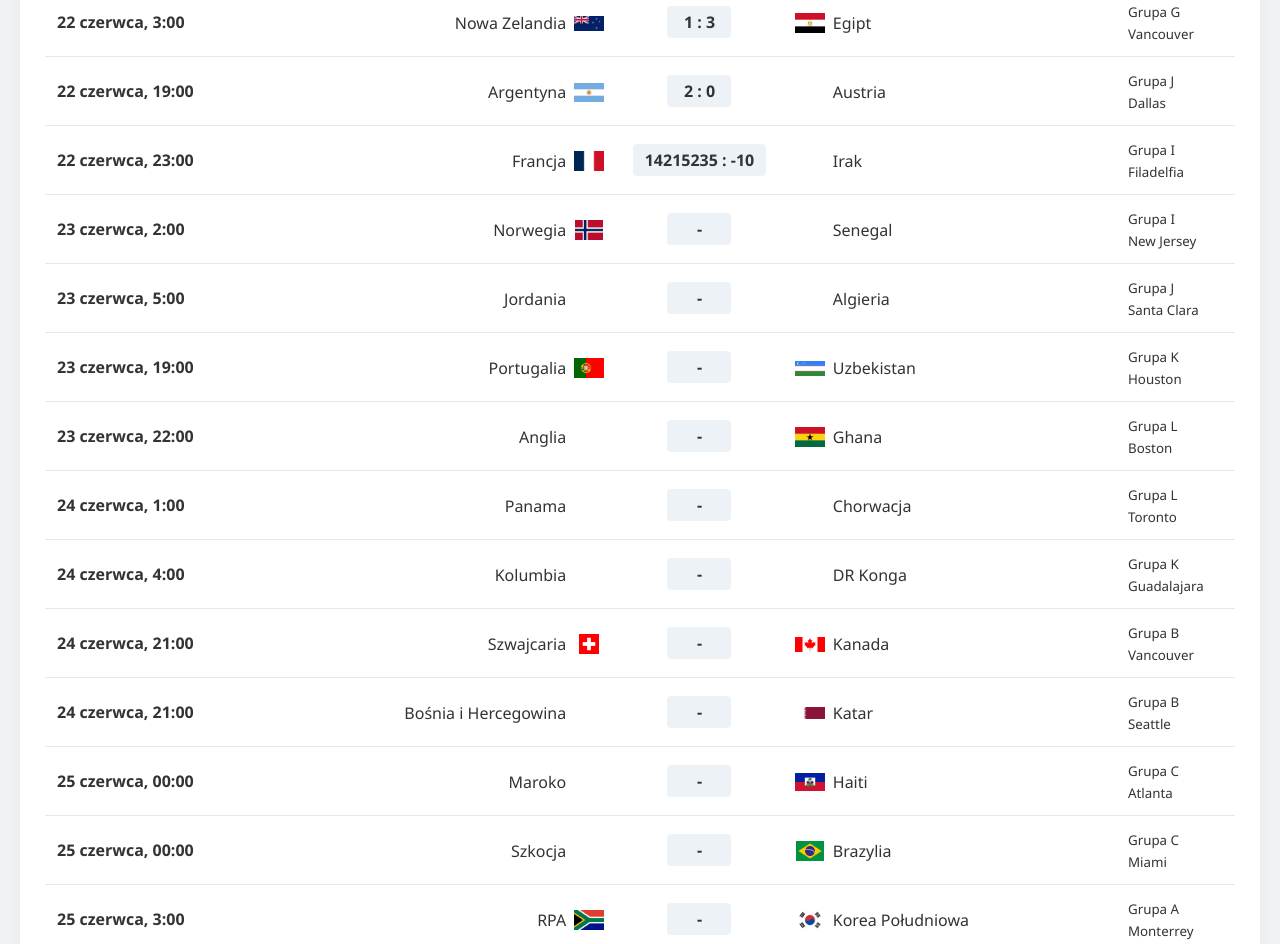
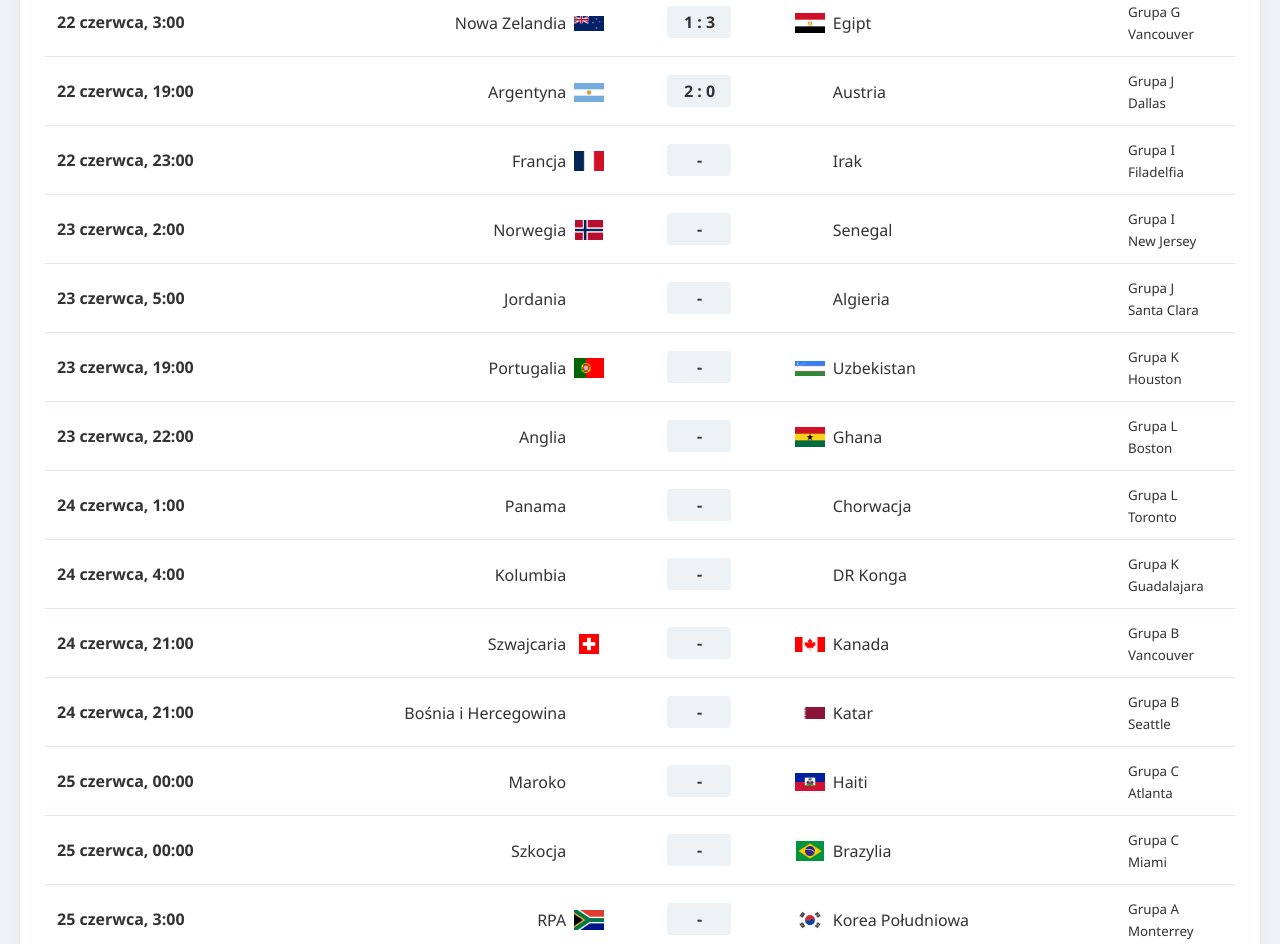
Before and after one commit to raczejnieaco/zaawansowany_mundial_2026, a plain HTML site: page index.html in a window 1280 px wide. Shown: the part 3040-3984 px from the top of the page. Drawn offline with Linux system fonts and the light colour scheme.

Commit message:
Update index.html

```diff
--- a/index.html
+++ b/index.html
@@ -173,7 +173,7 @@
         { id: 39, date: "22 czerwca, 00:00", home: "Urugwaj", away: "Cape Verde", group: "H", location: "Miami", homeScore: 2, awayScore: 2 },
         { id: 40, date: "22 czerwca, 3:00", home: "Nowa Zelandia", away: "Egipt", group: "G", location: "Vancouver", homeScore: 1, awayScore: 3 },
         { id: 41, date: "22 czerwca, 19:00", home: "Argentyna", away: "Austria", group: "J", location: "Dallas", homeScore: 2, awayScore: 0 },
-        { id: 42, date: "22 czerwca, 23:00", home: "Francja", away: "Irak", group: "I", location: "Filadelfia", homeScore: 14215235, awayScore: -10 },
+        { id: 42, date: "22 czerwca, 23:00", home: "Francja", away: "Irak", group: "I", location: "Filadelfia", homeScore: null, awayScore: null },
         { id: 43, date: "23 czerwca, 2:00", home: "Norwegia", away: "Senegal", group: "I", location: "New Jersey", homeScore: null, awayScore: null },
         { id: 44, date: "23 czerwca, 5:00", home: "Jordania", away: "Algieria", group: "J", location: "Santa Clara", homeScore: null, awayScore: null },
         { id: 45, date: "23 czerwca, 19:00", home: "Portugalia", away: "Uzbekistan", group: "K", location: "Houston", homeScore: null, awayScore: null },
```
